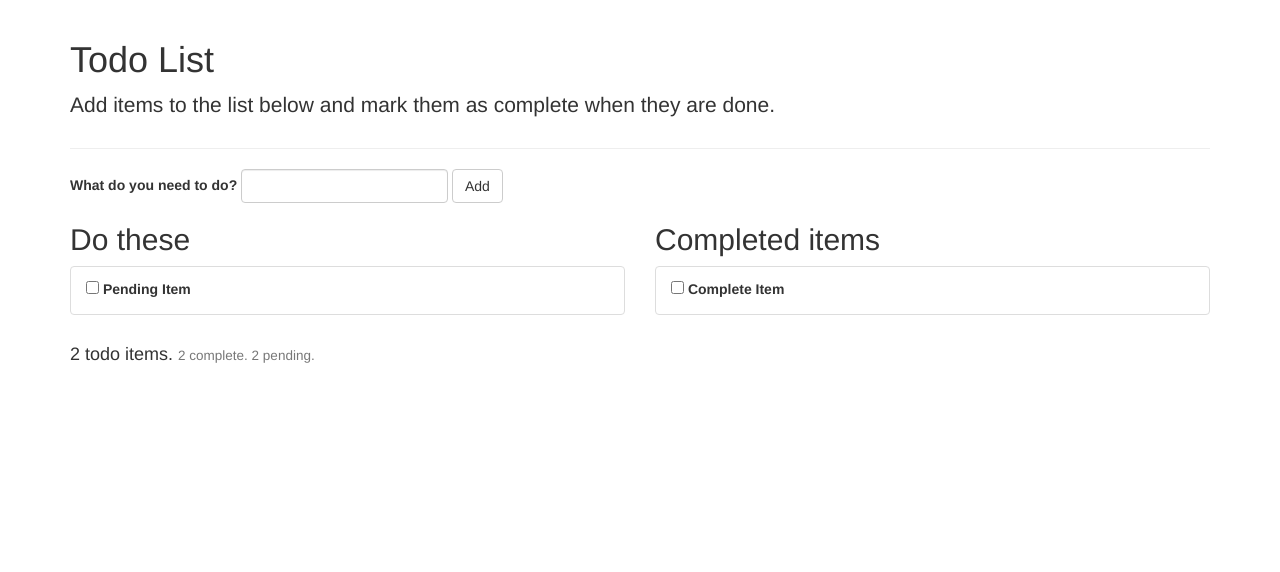
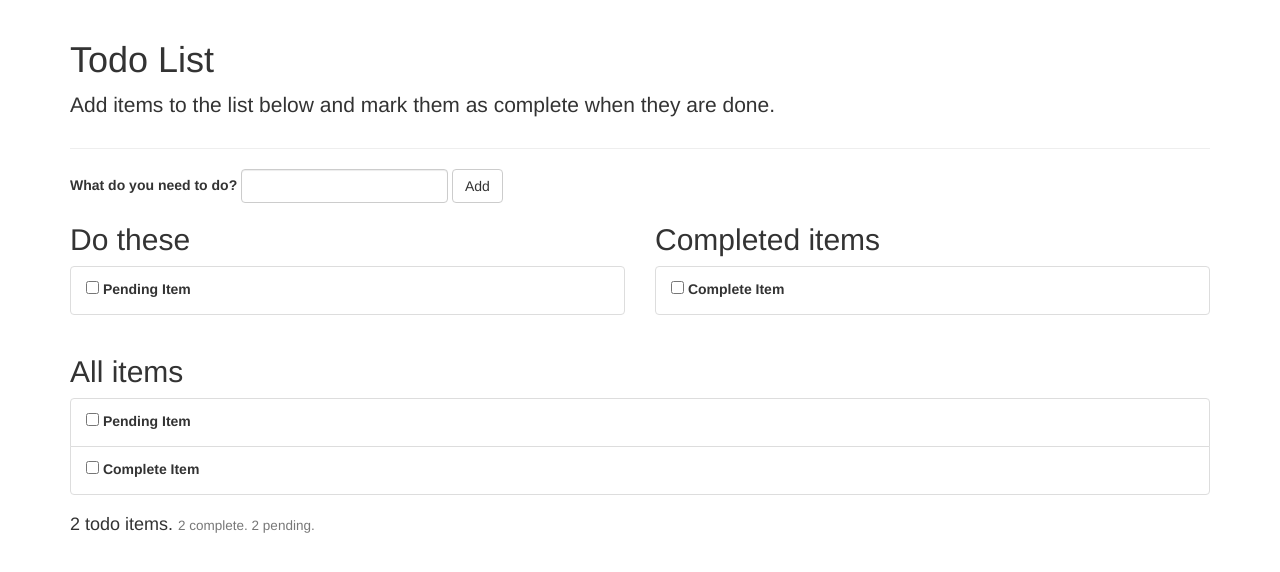
Before and after one commit to clinch/angular-playground, a plain HTML site: page todo/index.html in a window 1280 px wide. Drawn offline with nearby package versions, Linux system fonts and the light colour scheme.

Commit message:
Added "all items" list

```diff
--- a/todo/app.js
+++ b/todo/app.js
@@ -38,9 +38,8 @@ todoApp.directive('todoList', ['filterFilter', function(filterFilter) {
         },
         link: function (scope, element, attrs) {
             // attrs.display will be either 'pending' or 'complete'
-            //console.log(attrs.display);
-            //console.log(filterFilter(scope.todos, { completed: true }));
-
+            // Use this attribute to show either pending or completed todos. Missing
+            // params will include ALL todos by default.
             if ('pending' == attrs.display) {
                 scope.filteredTodos = filterFilter(scope.todos, { completed: false });
             } else if ('complete' == attrs.display) {
--- a/todo/index.html
+++ b/todo/index.html
@@ -37,14 +37,17 @@
         <div class="row">
           <div class="col-md-6">
             <h2>Do these</h2>
-            <todo-list todos="todos" display="pending">
+            <todo-list todos="todos" display="pending"></todo-list>
           </div>
           <div class="col-md-6">
             <h2>Completed items</h2>
-            <todo-list todos="todos" display="complete">
+            <todo-list todos="todos" display="complete"></todo-list>
           </div>
+        </div>
+        <!-- row -->
 
-        </div>
+        <h2>All items</h2>
+        <todo-list todos="todos"></todo-list>
 
         <footer>
           <h4>{{ todos.length }} todo items. <small>{{ todos.length }} complete. {{ todos.length }} pending.</h4>
```
